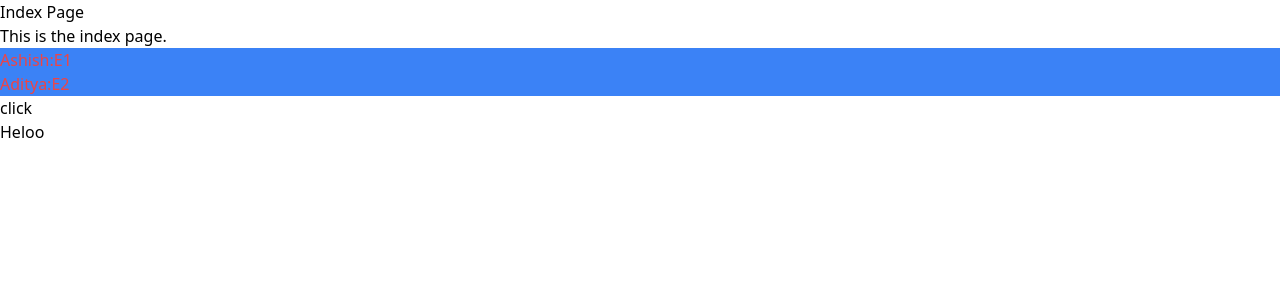
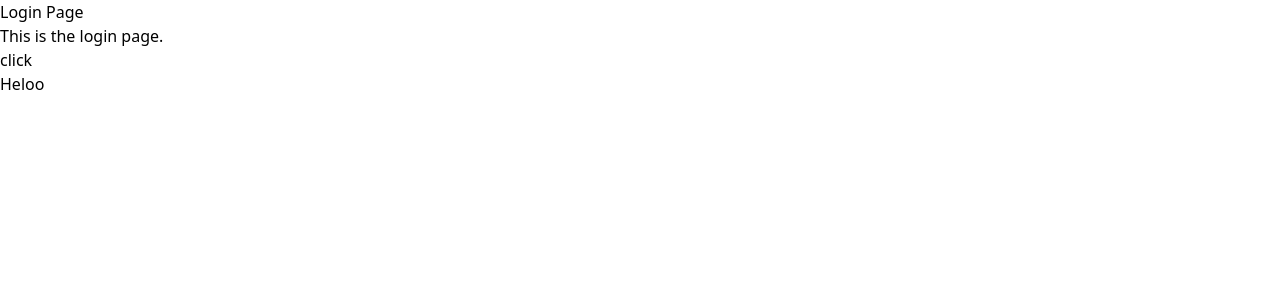
Before and after one commit to AmmanRaikar/Codefury-7-Team-IMMORTALS, a Flask app: page / in a window 1280 px wide. Shown: the top 300 px of the page. Run offline with Flask 3, Linux system fonts and the light colour scheme; some libraries are stand-ins or nearby versions.

Commit message:
Initial Commit

```diff
--- a/main.py
+++ b/main.py
@@ -1,22 +1,32 @@
-from flask import Flask, render_template
+from flask import Flask, render_template, request, redirect, url_for
+import mysql.connector
 
-from app import create_app
+app = Flask(__name__)
 
-app = create_app()
 
-emp = [
-    {"Empname": "Ashish", "Empid": "E1", "Empsalary": "50000"},
-    {"Empname": "Aditya", "Empid": "E2", "Empsalary": "100000"}
-]
+def get_db_connection():
+    connection = mysql.connector.connect(host="sql12.freemysqlhosting.net",
+                                         user="sql12725060",
+                                         password="jqQaQEBwsH",
+                                         database="sql12725060")
+    return connection
 
 
 @app.route('/')
 def index():
-    return render_template('index.html', emp=emp)
+    return render_template("login.html")
 
-@app.route('/aditya')
+
+@app.route('/all_entries')
 def other():
-    return render_template('other.html')
+    connection = get_db_connection()
+    cursor = connection.cursor()
+    cursor.execute('SELECT * from test')
+    results = cursor.fetchall()
+    cursor.close()
+    connection.close()
+    return str(results)
+
 
 if __name__ == '__main__':
-  app.run(host='0.0.0.0', port=5000)
+    app.run(host='0.0.0.0', port=5000)
--- a/pyproject.toml
+++ b/pyproject.toml
@@ -10,6 +10,8 @@ flask = "^3.0.0"
 gunicorn = "^21.2.0"
 flask-sqlalchemy = "^3.1.1"
 flask-migrate = "^4.0.7"
+sqlalchemy = "^2.0.32"
+mysql-connector-python = "^9.0.0"
 
 [tool.pyright]
 # https://github.com/microsoft/pyright/blob/main/docs/configuration.md
--- a/templates/index.html
+++ b/templates/login.html
@@ -2,10 +2,10 @@
 {% block title %} Cats {% endblock %}
 {% block content %}
 <h1>
-  Index Page
+  Login Page
 </h1>
 <p>
-  This is the index page.
+  This is the login page.
 </p>
 <ul>
   {% for i in emp %}
```
Also changed, not shown: app.py (deleted, +0 -14 lines), 1 other file.
